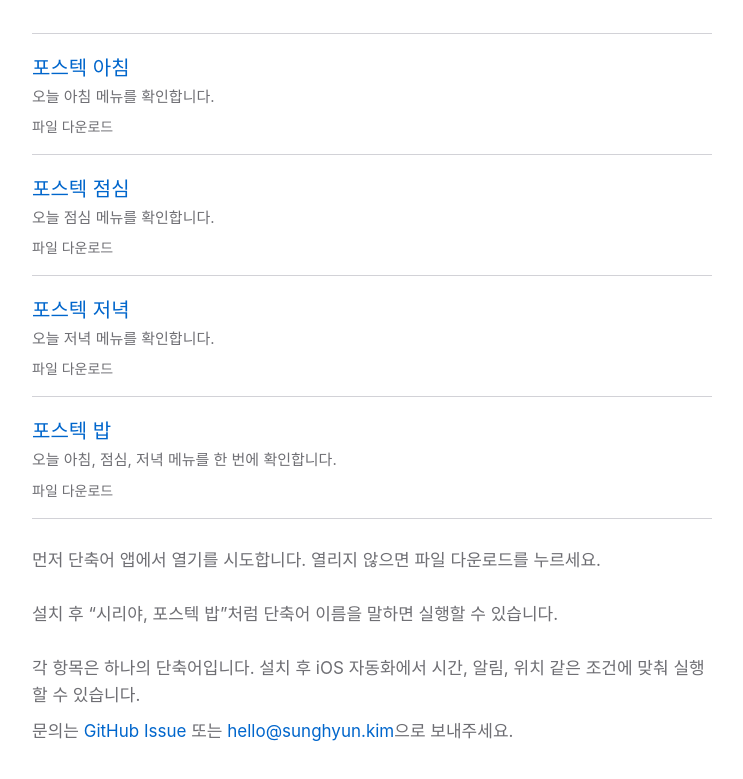
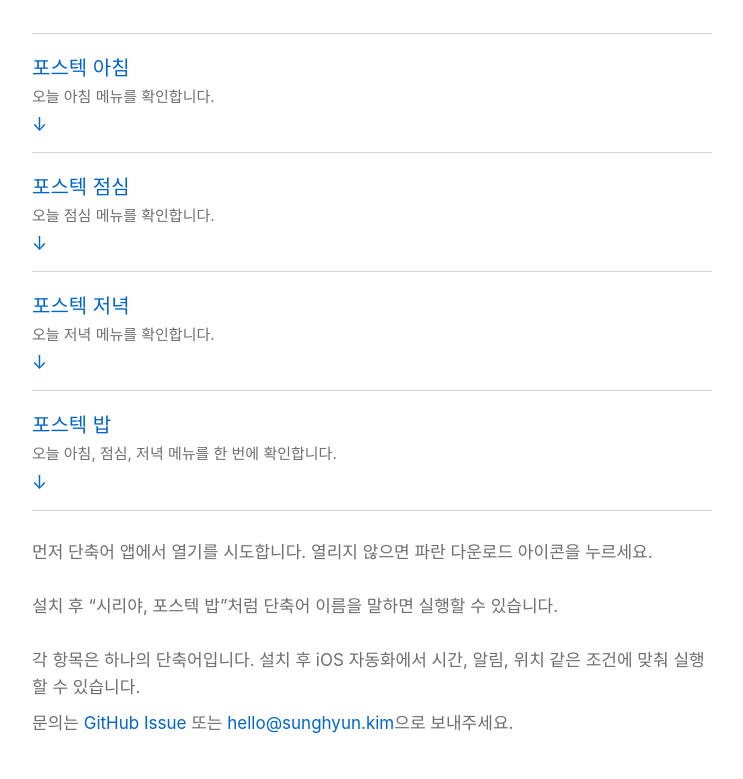
Before and after one commit to hellosunghyun/postech-dining-shortcut, a website: page docs/index.html in a window 1280 px wide. Shown: the part 157-936 px from the top of the page, without its empty margins (268-1011 px from the left). Drawn offline with Linux system fonts and the light colour scheme.

Commit message:
fix: Pages 단축어 직접 다운로드 지원

```diff
--- a/docs/index.html
+++ b/docs/index.html
@@ -17,44 +17,44 @@
 
       <ul class="downloads">
         <li>
-          <a href="shortcuts://import-shortcut/?url=https%3A%2F%2Fgithub.com%2Fhellosunghyun%2Fpostech-dining-shortcut%2Freleases%2Fdownload%2Flatest%2Fpostech-breakfast.shortcut">
+          <a href="shortcuts://import-shortcut/?url=https%3A%2F%2Fhellosunghyun.github.io%2Fpostech-dining-shortcut%2Fdownloads%2Fpostech-breakfast.shortcut&name=%ED%8F%AC%EC%8A%A4%ED%85%8D%20%EC%95%84%EC%B9%A8">
             포스텍 아침
           </a>
           <p>오늘 아침 메뉴를 확인합니다.</p>
-          <a class="fallback" href="https://github.com/hellosunghyun/postech-dining-shortcut/releases/download/latest/postech-breakfast.shortcut">
-            파일 다운로드
+          <a class="fallback" href="./downloads/postech-breakfast.shortcut" aria-label="포스텍 아침 파일 다운로드" title="파일 다운로드">
+            ↓
           </a>
         </li>
         <li>
-          <a href="shortcuts://import-shortcut/?url=https%3A%2F%2Fgithub.com%2Fhellosunghyun%2Fpostech-dining-shortcut%2Freleases%2Fdownload%2Flatest%2Fpostech-lunch.shortcut">
+          <a href="shortcuts://import-shortcut/?url=https%3A%2F%2Fhellosunghyun.github.io%2Fpostech-dining-shortcut%2Fdownloads%2Fpostech-lunch.shortcut&name=%ED%8F%AC%EC%8A%A4%ED%85%8D%20%EC%A0%90%EC%8B%AC">
             포스텍 점심
           </a>
           <p>오늘 점심 메뉴를 확인합니다.</p>
-          <a class="fallback" href="https://github.com/hellosunghyun/postech-dining-shortcut/releases/download/latest/postech-lunch.shortcut">
-            파일 다운로드
+          <a class="fallback" href="./downloads/postech-lunch.shortcut" aria-label="포스텍 점심 파일 다운로드" title="파일 다운로드">
+            ↓
           </a>
         </li>
         <li>
-          <a href="shortcuts://import-shortcut/?url=https%3A%2F%2Fgithub.com%2Fhellosunghyun%2Fpostech-dining-shortcut%2Freleases%2Fdownload%2Flatest%2Fpostech-dinner.shortcut">
+          <a href="shortcuts://import-shortcut/?url=https%3A%2F%2Fhellosunghyun.github.io%2Fpostech-dining-shortcut%2Fdownloads%2Fpostech-dinner.shortcut&name=%ED%8F%AC%EC%8A%A4%ED%85%8D%20%EC%A0%80%EB%85%81">
             포스텍 저녁
           </a>
           <p>오늘 저녁 메뉴를 확인합니다.</p>
-          <a class="fallback" href="https://github.com/hellosunghyun/postech-dining-shortcut/releases/download/latest/postech-dinner.shortcut">
-            파일 다운로드
+          <a class="fallback" href="./downloads/postech-dinner.shortcut" aria-label="포스텍 저녁 파일 다운로드" title="파일 다운로드">
+            ↓
           </a>
         </li>
         <li>
-          <a href="shortcuts://import-shortcut/?url=https%3A%2F%2Fgithub.com%2Fhellosunghyun%2Fpostech-dining-shortcut%2Freleases%2Fdownload%2Flatest%2Fpostech-all.shortcut">
+          <a href="shortcuts://import-shortcut/?url=https%3A%2F%2Fhellosunghyun.github.io%2Fpostech-dining-shortcut%2Fdownloads%2Fpostech-all.shortcut&name=%ED%8F%AC%EC%8A%A4%ED%85%8D%20%EB%B0%A5">
             포스텍 밥
           </a>
           <p>오늘 아침, 점심, 저녁 메뉴를 한 번에 확인합니다.</p>
-          <a class="fallback" href="https://github.com/hellosunghyun/postech-dining-shortcut/releases/download/latest/postech-all.shortcut">
-            파일 다운로드
+          <a class="fallback" href="./downloads/postech-all.shortcut" aria-label="포스텍 밥 파일 다운로드" title="파일 다운로드">
+            ↓
           </a>
         </li>
       </ul>
 
-      <p class="note">먼저 단축어 앱에서 열기를 시도합니다. 열리지 않으면 파일 다운로드를 누르세요.</p>
+      <p class="note">먼저 단축어 앱에서 열기를 시도합니다. 열리지 않으면 파란 다운로드 아이콘을 누르세요.</p>
       <p class="note">
         설치 후 “시리야, 포스텍 밥”처럼 단축어 이름을 말하면 실행할 수 있습니다.
       </p>
--- a/docs/styles.css
+++ b/docs/styles.css
@@ -64,8 +64,9 @@
   display: inline-block;
   margin-top: 8px;
   padding: 0 0 18px;
-  color: var(--muted);
-  font-size: 14px;
+  color: var(--blue);
+  font-size: 18px;
+  line-height: 1;
 }
 
 .downloads a:hover {
```
Also changed, not shown: docs/version.json (+4 -4 lines), .github/workflows/sign-shortcuts.yml, README.md.
